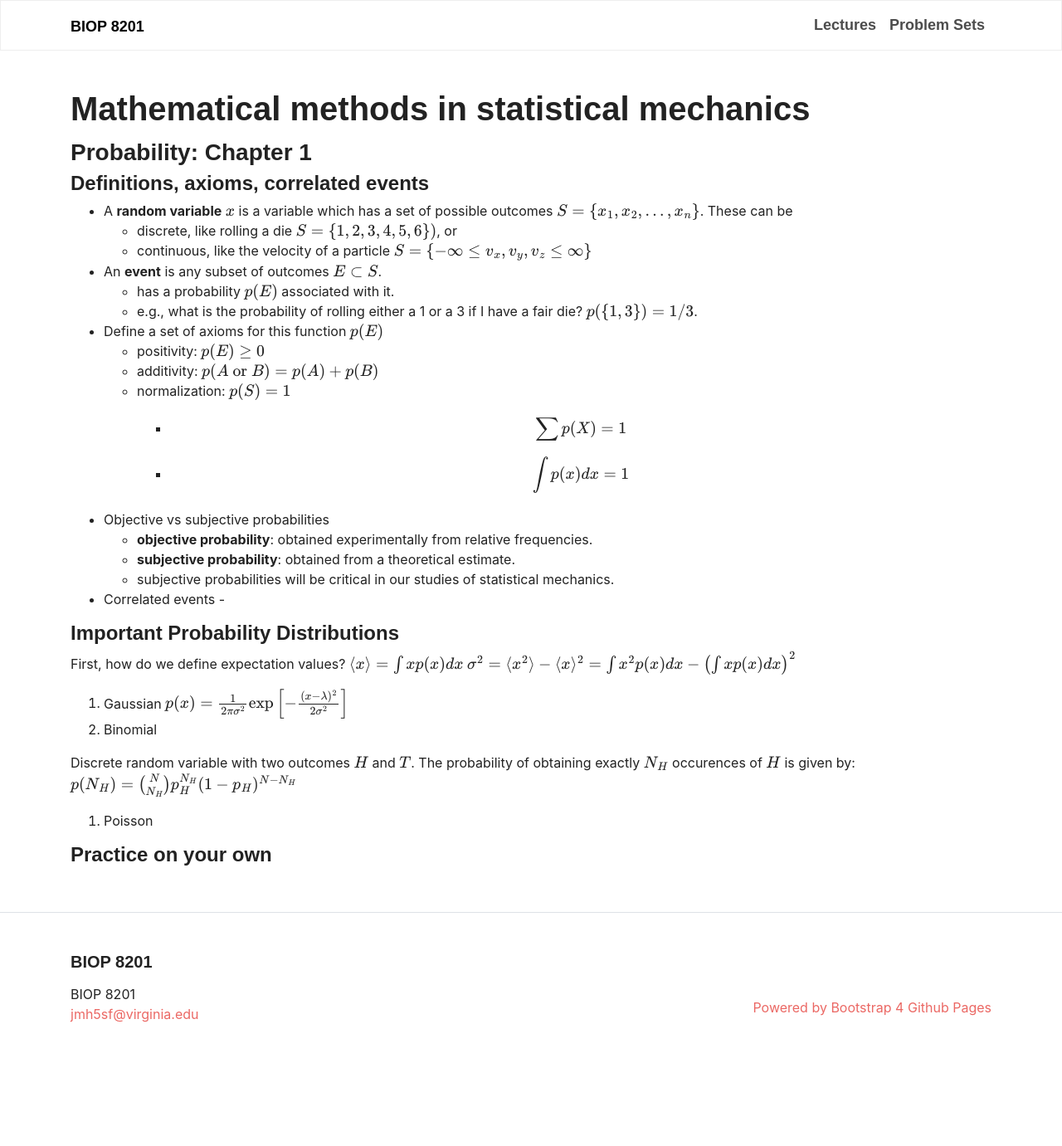
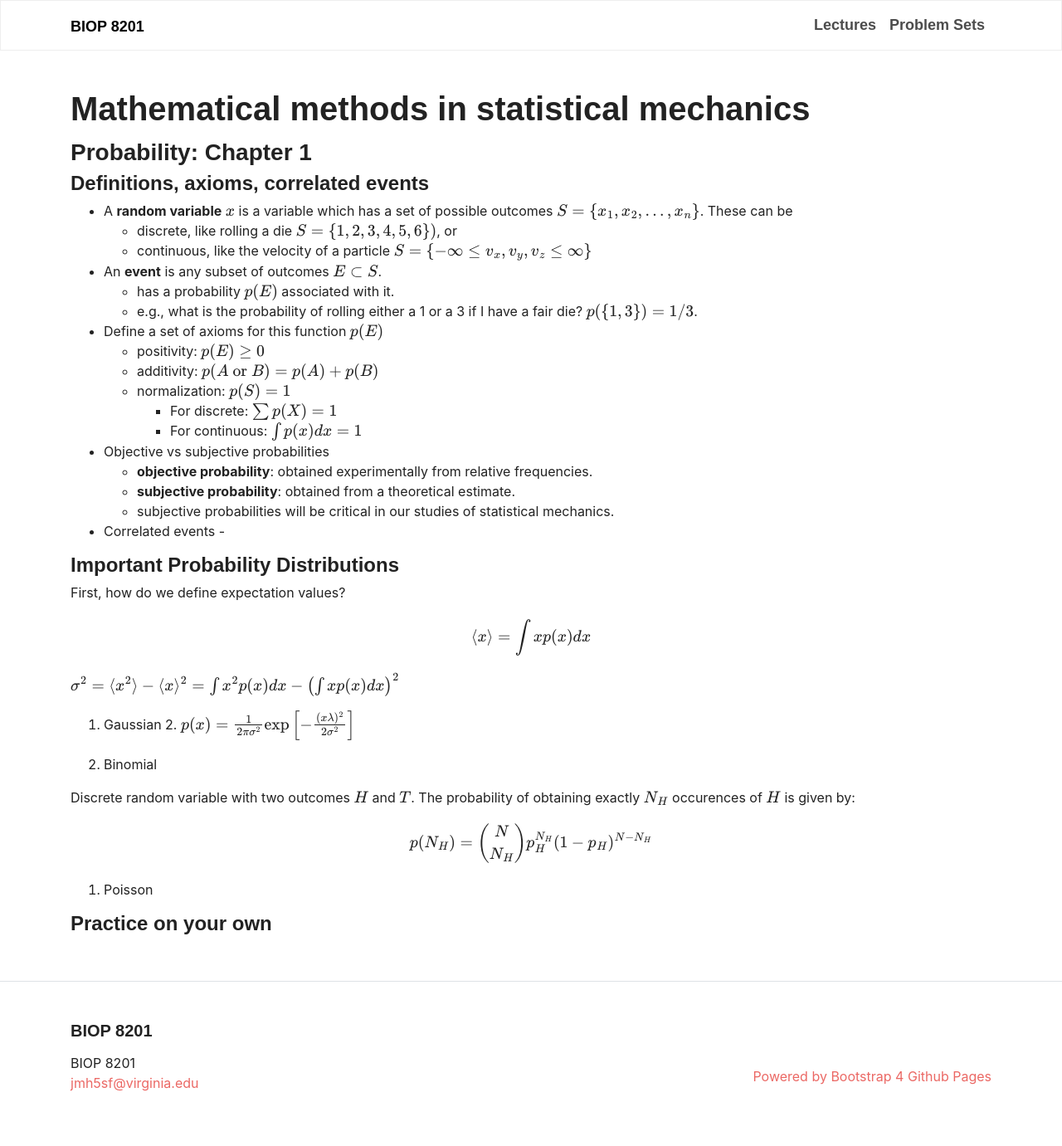
Before and after one commit to jmhays/biop-web, a Jekyll site: the page built from lectures/Lecture1.md, in a window 1280 px wide. Shown: the whole page at 83% size. Built offline with Jekyll 4.4.1, drawn with Linux system fonts in a browser that asks for light colours; some web fonts are replaced; formulas are drawn with MathJax 3; before the commit the page ends 1298 px from its top, so only the background shows below that.

Commit message:
Try display math

```diff
--- a/lectures/Lecture1.md
+++ b/lectures/Lecture1.md
@@ -17,8 +17,8 @@ title: Mathematical methods in statistical mechanics
     - positivity: $$p(E) \geq 0$$
     - additivity: $$p(A \text{ or } B) = p(A) + p(B)$$
     - normalization: $$p(S) = 1$$
-        - $$\sum p(X) = 1$$
-        - $$\int p(x) dx = 1$$
+        - For discrete: $$\sum p(X) = 1$$
+        - For continuous: $$\int p(x) dx = 1$$
 - Objective vs subjective probabilities
     - **objective probability**: obtained experimentally from relative frequencies.
     - **subjective probability**: obtained from a theoretical estimate.
@@ -28,22 +28,20 @@ title: Mathematical methods in statistical mechanics
 
 #### Important Probability Distributions
 First, how do we define expectation values?
-$$
-\langle x \rangle = \int xp(x)dx
-$$
-$$
-\sigma^2 = \langle x^2 \rangle - \langle x \rangle^2 = \int x^2p(x)dx - \left(\int xp(x)dx\right)^2
-$$
+
+$$\langle x \rangle = \int xp(x)dx$$
+
+$$\sigma^2 = \langle x^2 \rangle - \langle x \rangle^2 = \int x^2p(x)dx - \left(\int xp(x)dx\right)^2$$
 1. Gaussian
-$$
-p(x) = \frac{1}{2\pi\sigma^2}\exp\left[-\frac{(x-\lambda)^2}{2\sigma^2}\right]
-$$
+2.
+$$p(x) = \frac{1}{2\pi\sigma^2}\exp\left[-\frac{(x \lambda)^2}{2\sigma^2}\right]$$
+
 2. Binomial
 
 Discrete random variable with two outcomes $$H$$ and $$T$$. The probability of obtaining exactly $$N_H$$ occurences of $$H$$ is given by:
-$$
-p(N_H) = {N\choose N_H}p_H^{N_H}(1-p_H)^{N-N_H}
-$$
+
+$$p(N_H) = {N\choose N_H}p_H^{N_H}(1-p_H)^{N-N_H}$$
+
 3. Poisson
 
 #### Practice on your own
```
